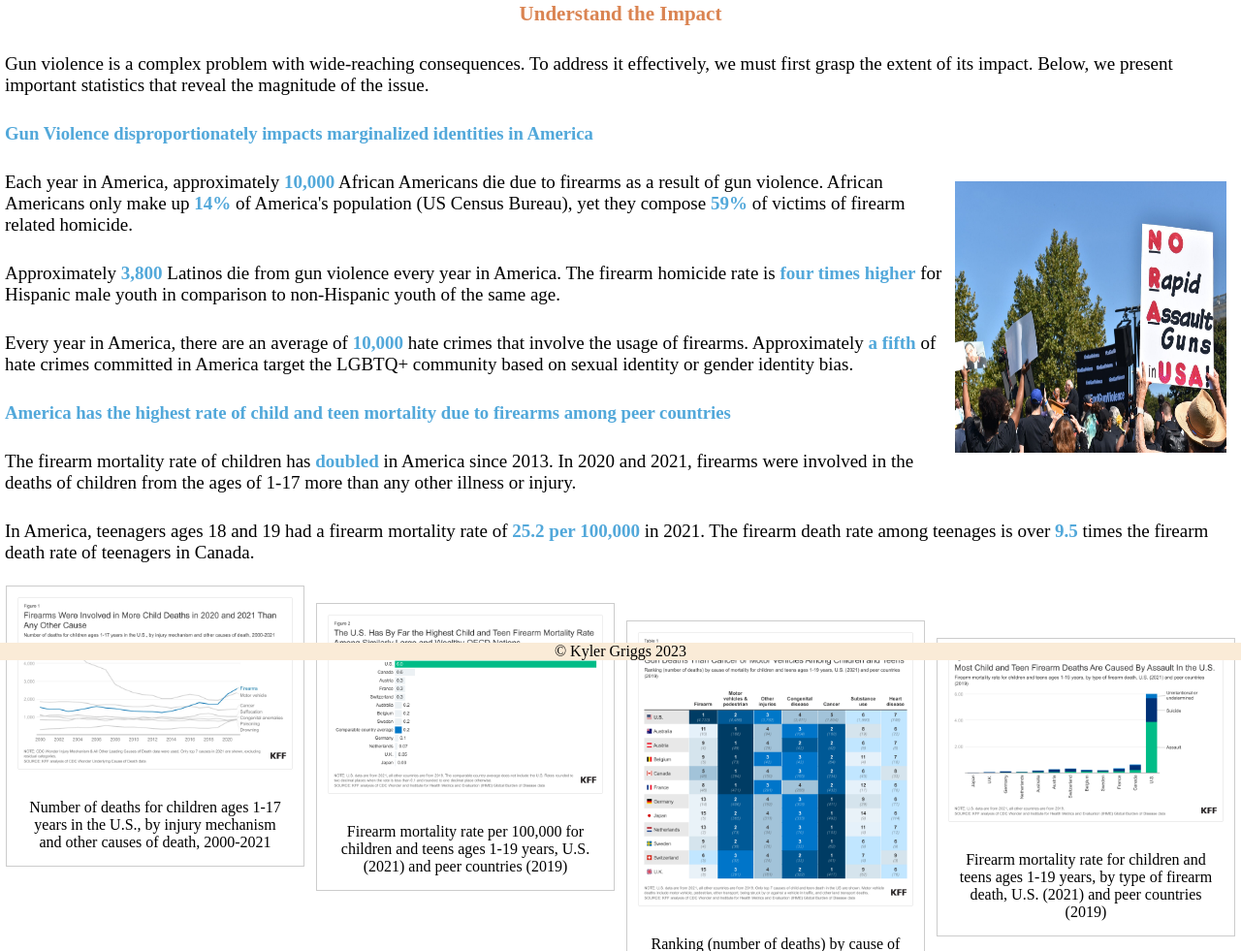
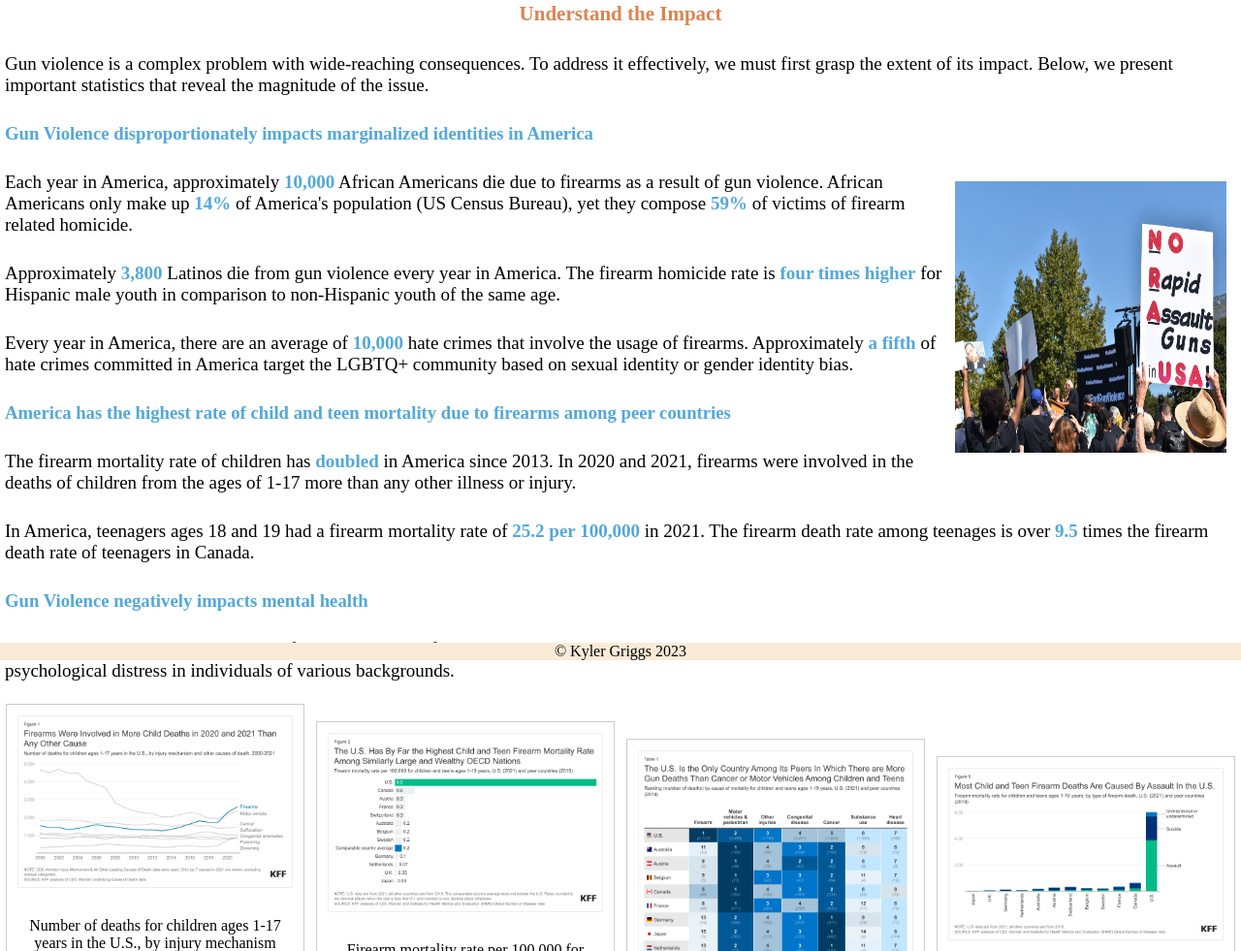
Before and after one commit to kgriggs3/braverynotbullets, a plain HTML site: page facts.html in a window 1280 px wide. Shown: the part 119-1100 px from the top of the page at 97% size. Drawn offline with Linux system fonts and the light colour scheme; files whose address does not match are found by name.

Commit message:
Add files via upload

```diff
--- a/facts.html
+++ b/facts.html
@@ -54,6 +54,14 @@
     <br>
     <p>In America, teenagers ages 18 and 19 had a firearm mortality rate of <b>25.2 per 100,000</b> in 2021. The firearm death rate among teenages is over <b>9.5</b> times the firearm death rate of teenagers in Canada. </p>
     </section>
+    <br>
+    <section>
+    <h3 style=color:#52A8DA>Gun Violence negatively impacts mental health</h3>
+    <br>
+    <p>Frequent exposure to such high rates of gun violence and firearms is linked to many negative mental health outcomes, such as depression, suicidal ideation, and psychological distress in individuals of various backgrounds.</p>
+
+    </section>
+
 <br>
 
   <div class="responsive">
```
Also changed, not shown: index.html (+1 -1 lines).
